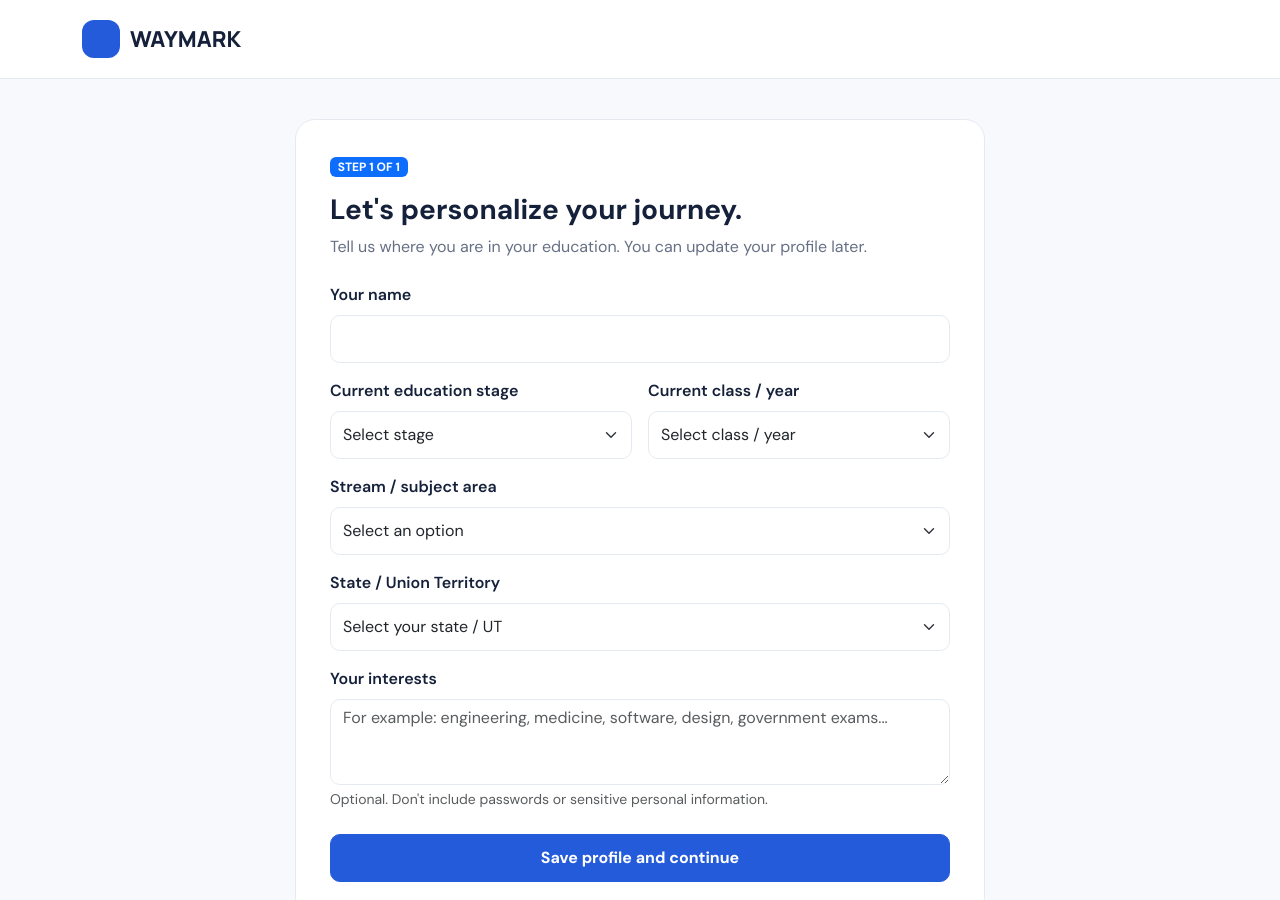
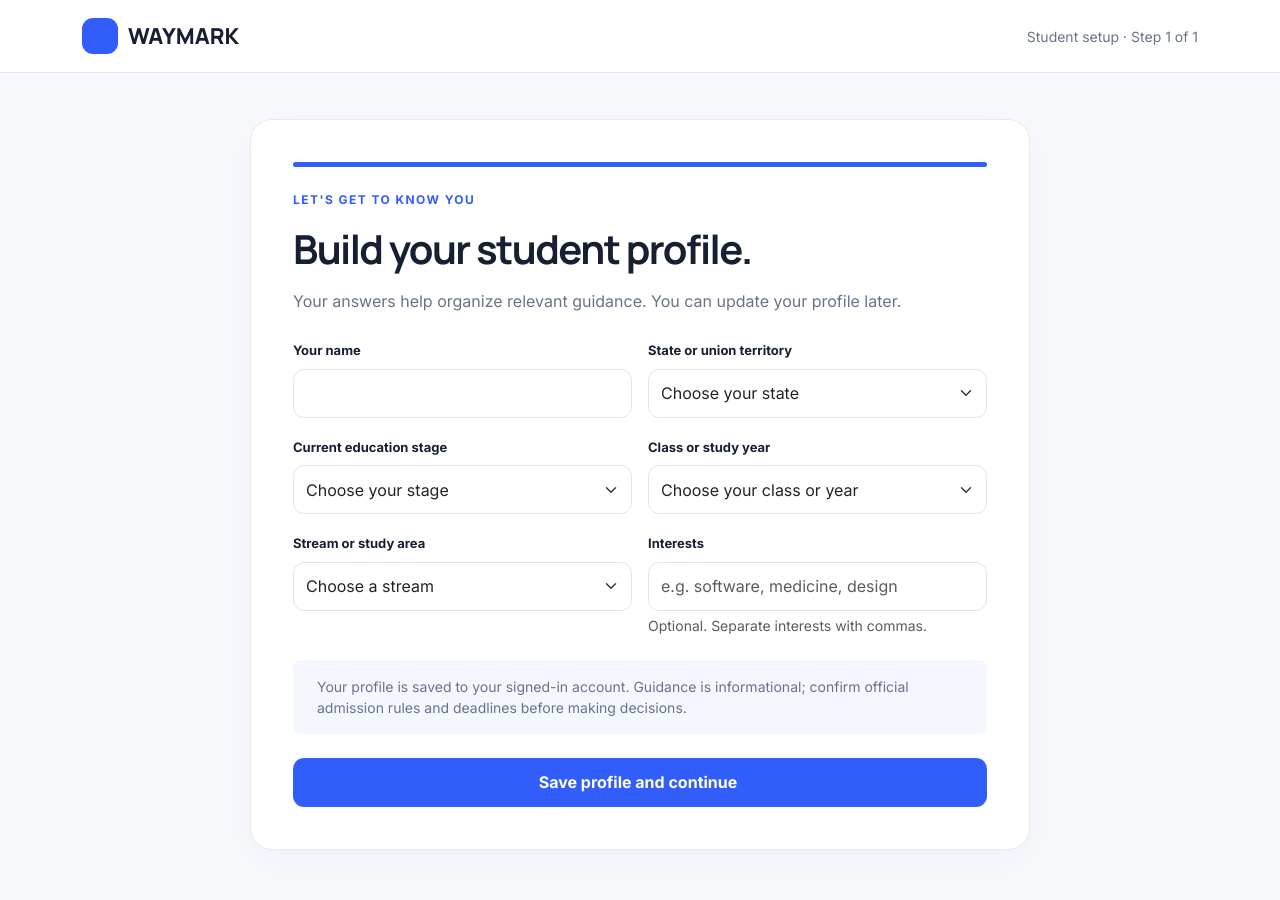
Before and after one commit to spideythedev/waymark-app, a website: page onboarding.html in a window 1280 px wide. Shown: the top 900 px of the page. Drawn offline with nearby package versions, Linux system fonts and the light colour scheme; no server answers.

Commit message:
Update onboarding.html

```diff
--- a/onboarding.html
+++ b/onboarding.html
@@ -6,302 +6,188 @@
   <meta name="theme-color" content="#ffffff">
   <title>Set up your profile — WAYMARK</title>
 
-  <link href="https://fonts.googleapis.com/css2?family=DM+Sans:wght@400;500;600;700;800&family=Manrope:wght@600;700;800&display=swap" rel="stylesheet">
-  <link href="https://cdn.jsdelivr.net/npm/bootstrap@5.3.8/dist/css/bootstrap.min.css" rel="stylesheet">
+  <link href="https://fonts.googleapis.com/css2?family=Inter:wght@400;500;600;700&family=Manrope:wght@600;700;800&display=swap" rel="stylesheet">
+  <link href="https://cdn.jsdelivr.net/npm/bootstrap@5.3.3/dist/css/bootstrap.min.css" rel="stylesheet">
   <script src="https://unpkg.com/lucide@latest"></script>
 
   <style>
-    :root {
-      --blue: #245bdb;
-      --ink: #15213a;
-      --muted: #667085;
-      --line: #e5eaf2;
-    }
-
-    * { box-sizing: border-box; }
-
-    body {
-      min-height: 100vh;
-      margin: 0;
-      background: #f7f9fd;
-      color: var(--ink);
-      font-family: "DM Sans", sans-serif;
-    }
-
-    header {
-      padding: 20px 0;
-      background: white;
-      border-bottom: 1px solid var(--line);
-    }
-
-    .brand {
-      display: inline-flex;
-      align-items: center;
-      gap: 10px;
-      color: var(--ink);
-      text-decoration: none;
-      font: 800 22px "Manrope", sans-serif;
-    }
-
-    .brand-icon {
-      width: 38px;
-      height: 38px;
-      display: grid;
-      place-items: center;
-      color: white;
-      background: var(--blue);
-      border-radius: 12px;
-    }
-
-    .setup-card {
-      max-width: 690px;
-      margin: 40px auto;
-      padding: 34px;
-      background: white;
-      border: 1px solid var(--line);
-      border-radius: 20px;
-    }
-
-    .form-control, .form-select {
-      min-height: 48px;
-      border-color: var(--line);
-      border-radius: 10px;
-    }
-
-    .form-control:focus, .form-select:focus {
-      border-color: var(--blue);
-      box-shadow: 0 0 0 3px #245bdb18;
-    }
-
-    .btn-primary {
-      min-height: 48px;
-      background: var(--blue);
-      border-color: var(--blue);
-      border-radius: 10px;
-      font-weight: 700;
-    }
-
-    .muted { color: var(--muted); }
-
-    #message { display: none; }
-
-    @media (max-width: 576px) {
-      .setup-card {
-        margin: 20px 12px;
-        padding: 24px 18px;
-      }
-    }
+    :root { --blue:#315efb; --ink:#172033; --muted:#68738a; --line:#e5eaf2; }
+    * { box-sizing:border-box; }
+    body { margin:0; background:#f7f9fd; color:var(--ink); font-family:Inter,sans-serif; }
+    h1,h2 { font-family:Manrope,sans-serif; letter-spacing:-.04em; }
+    .topbar { background:#fff; border-bottom:1px solid var(--line); padding:18px 0; }
+    .brand { display:flex; align-items:center; gap:10px; color:var(--ink); font:800 22px Manrope,sans-serif; text-decoration:none; }
+    .brand-icon { display:grid; place-items:center; width:36px; height:36px; border-radius:11px; color:white; background:var(--blue); }
+    .setup-card { max-width:780px; margin:46px auto; padding:clamp(22px,5vw,42px); border:1px solid var(--line); border-radius:22px; background:white; box-shadow:0 12px 40px rgba(28,45,90,.04); }
+    .eyebrow { color:var(--blue); font-size:12px; font-weight:800; letter-spacing:.12em; text-transform:uppercase; }
+    .form-label { font-size:13px; font-weight:700; }
+    .form-control,.form-select { min-height:49px; border-color:#dfe5ef; border-radius:11px; box-shadow:none!important; }
+    .form-control:focus,.form-select:focus { border-color:var(--blue); }
+    .btn-main { min-height:49px; padding:12px 20px; background:var(--blue); color:white; border:0; border-radius:11px; font-weight:700; }
+    .btn-main:hover { background:#2148db; color:white; }
+    .muted { color:var(--muted); }
+    .progress { height:5px; background:#e8edfa; }
+    .progress-bar { background:var(--blue); }
   </style>
 </head>
 
 <body>
-  <header>
-    <div class="container">
-      <a href="index.html" class="brand">
-        <span class="brand-icon"><i data-lucide="compass"></i></span>
-        WAYMARK
-      </a>
+  <header class="topbar">
+    <div class="container d-flex align-items-center justify-content-between">
+      <a href="index.html" class="brand"><span class="brand-icon"><i data-lucide="navigation"></i></span> WAYMARK</a>
+      <span class="small muted">Student setup · <span id="stepLabel">Step 1 of 1</span></span>
     </div>
   </header>
 
-  <main class="container">
+  <main class="container px-3">
     <section class="setup-card">
-      <div class="mb-4">
-        <span class="badge text-bg-primary mb-3">STEP 1 OF 1</span>
-        <h1 class="h3 fw-bold">Let's personalize your journey.</h1>
-        <p class="muted mb-0">
-          Tell us where you are in your education. You can update your profile later.
-        </p>
+      <div class="progress mb-4"><div class="progress-bar" style="width:100%"></div></div>
+      <div class="eyebrow mb-3">Let's get to know you</div>
+      <h1 class="fw-bold mb-3">Build your student profile.</h1>
+      <p class="muted mb-4">Your answers help organize relevant guidance. You can update your profile later.</p>
+
+      <div id="message" class="alert d-none" role="alert"></div>
+
+      <form id="profileForm">
+        <div class="row g-3">
+          <div class="col-md-6">
+            <label class="form-label" for="name">Your name</label>
+            <input class="form-control" id="name" maxlength="80" autocomplete="name" required>
           </div>
 
-      <div id="message" class="alert" role="status" aria-live="polite"></div>
-
-      <form id="profile-form">
-        <div class="mb-3">
-          <label for="name" class="form-label fw-semibold">Your name</label>
-          <input id="name" class="form-control" maxlength="80" required>
+          <div class="col-md-6">
+            <label class="form-label" for="state">State or union territory</label>
+            <select class="form-select" id="state" required>
+              <option value="">Choose your state</option>
+              <option>Andhra Pradesh</option><option>Arunachal Pradesh</option>
+              <option>Assam</option><option>Bihar</option><option>Chhattisgarh</option>
+              <option>Goa</option><option>Gujarat</option><option>Haryana</option>
+              <option>Himachal Pradesh</option><option>Jharkhand</option><option>Karnataka</option>
+              <option>Kerala</option><option>Madhya Pradesh</option><option>Maharashtra</option>
+              <option>Manipur</option><option>Meghalaya</option><option>Mizoram</option>
+              <option>Nagaland</option><option>Odisha</option><option>Punjab</option>
+              <option>Rajasthan</option><option>Sikkim</option><option>Tamil Nadu</option>
+              <option>Telangana</option><option>Tripura</option><option>Uttar Pradesh</option>
+              <option>Uttarakhand</option><option>West Bengal</option>
+              <option>Andaman and Nicobar Islands</option><option>Chandigarh</option>
+              <option>Dadra and Nagar Haveli and Daman and Diu</option>
+              <option>Delhi</option><option>Jammu and Kashmir</option>
+              <option>Ladakh</option><option>Lakshadweep</option><option>Puducherry</option>
+            </select>
           </div>
 
-        <div class="row g-3">
           <div class="col-md-6">
-            <label for="stage" class="form-label fw-semibold">Current education stage</label>
-            <select id="stage" class="form-select" required>
-              <option value="">Select stage</option>
-              <option value="school">School student</option>
-              <option value="class12">Completed Class 12</option>
-              <option value="undergraduate">Undergraduate student</option>
+            <label class="form-label" for="stage">Current education stage</label>
+            <select class="form-select" id="stage" required>
+              <option value="">Choose your stage</option>
+              <option value="school">School</option>
+              <option value="class12">After Class 12</option>
+              <option value="undergraduate">Undergraduate</option>
               <option value="graduate">Graduate</option>
               <option value="other">Other</option>
             </select>
           </div>
 
           <div class="col-md-6">
-            <label for="classLevel" class="form-label fw-semibold">Current class / year</label>
-            <select id="classLevel" class="form-select" required>
-              <option value="">Select class / year</option>
-              <option value="8">Class 8</option>
-              <option value="9">Class 9</option>
-              <option value="10">Class 10</option>
-              <option value="11">Class 11</option>
-              <option value="12">Class 12</option>
-              <option value="1st-year">College — 1st year</option>
-              <option value="2nd-year">College — 2nd year</option>
-              <option value="3rd-year">College — 3rd year</option>
-              <option value="4th-year">College — 4th year or later</option>
-              <option value="completed">Completed studies</option>
+            <label class="form-label" for="classLevel">Class or study year</label>
+            <select class="form-select" id="classLevel" required>
+              <option value="">Choose your class or year</option>
+              <option value="8">Class 8</option><option value="9">Class 9</option>
+              <option value="10">Class 10</option><option value="11">Class 11</option>
+              <option value="12">Class 12</option><option value="1st-year">1st year</option>
+              <option value="2nd-year">2nd year</option><option value="3rd-year">3rd year</option>
+              <option value="4th-year">4th year</option><option value="completed">Completed</option>
               <option value="other">Other</option>
             </select>
           </div>
-        </div>
 
-        <div class="mt-3 mb-3">
-          <label for="stream" class="form-label fw-semibold">Stream / subject area</label>
-          <select id="stream" class="form-select" required>
-            <option value="">Select an option</option>
+          <div class="col-md-6">
+            <label class="form-label" for="stream">Stream or study area</label>
+            <select class="form-select" id="stream" required>
+              <option value="">Choose a stream</option>
               <option value="science">Science</option>
               <option value="commerce">Commerce</option>
               <option value="arts">Arts / Humanities</option>
               <option value="vocational">Vocational</option>
-            <option value="general">General / not decided</option>
-            <option value="other">Other</option>
+              <option value="general">General</option>
+              <option value="other">Other / Not sure</option>
             </select>
           </div>
 
-        <div class="mb-3">
-          <label for="state" class="form-label fw-semibold">State / Union Territory</label>
-          <select id="state" class="form-select" required>
-            <option value="">Select your state / UT</option>
-            <option>Andhra Pradesh</option>
-            <option>Arunachal Pradesh</option>
-            <option>Assam</option>
-            <option>Bihar</option>
-            <option>Chhattisgarh</option>
-            <option>Goa</option>
-            <option>Gujarat</option>
-            <option>Haryana</option>
-            <option>Himachal Pradesh</option>
-            <option>Jharkhand</option>
-            <option>Karnataka</option>
-            <option>Kerala</option>
-            <option>Madhya Pradesh</option>
-            <option>Maharashtra</option>
-            <option>Manipur</option>
-            <option>Meghalaya</option>
-            <option>Mizoram</option>
-            <option>Nagaland</option>
-            <option>Odisha</option>
-            <option>Punjab</option>
-            <option>Rajasthan</option>
-            <option>Sikkim</option>
-            <option>Tamil Nadu</option>
-            <option>Telangana</option>
-            <option>Tripura</option>
-            <option>Uttar Pradesh</option>
-            <option>Uttarakhand</option>
-            <option>West Bengal</option>
-            <option>Andaman and Nicobar Islands</option>
-            <option>Chandigarh</option>
-            <option>Dadra and Nagar Haveli and Daman and Diu</option>
-            <option>Delhi</option>
-            <option>Jammu and Kashmir</option>
-            <option>Ladakh</option>
-            <option>Lakshadweep</option>
-            <option>Puducherry</option>
-          </select>
+          <div class="col-md-6">
+            <label class="form-label" for="interests">Interests</label>
+            <input class="form-control" id="interests" maxlength="300" placeholder="e.g. software, medicine, design">
+            <div class="form-text">Optional. Separate interests with commas.</div>
+          </div>
         </div>
 
-        <div class="mb-4">
-          <label for="interests" class="form-label fw-semibold">Your interests</label>
-          <textarea
-            id="interests"
-            class="form-control"
-            rows="3"
-            maxlength="500"
-            placeholder="For example: engineering, medicine, software, design, government exams..."
-          ></textarea>
-          <div class="form-text">Optional. Don't include passwords or sensitive personal information.</div>
+        <div class="mt-4 p-3 rounded-3" style="background:#f5f7ff">
+          <div class="d-flex gap-2">
+            <i data-lucide="shield-check" class="text-primary flex-shrink-0"></i>
+            <p class="small muted mb-0">Your profile is saved to your signed-in account. Guidance is informational; confirm official admission rules and deadlines before making decisions.</p>
+          </div>
         </div>
 
-        <button id="save-button" class="btn btn-primary w-100" type="submit">
-          Save profile and continue <i data-lucide="arrow-right" width="17"></i>
+        <button id="saveButton" class="btn btn-main w-100 mt-4" type="submit">
+          Save profile and continue <i data-lucide="arrow-right" class="ms-1" style="width:17px"></i>
         </button>
       </form>
     </section>
   </main>
 
   <script type="module">
-    import {
-      auth,
-      persistenceReady,
-      requireUser,
-      getProfile,
-      saveProfile
-    } from "./assets/waymark.js";
+    import { requireUser, getProfile, saveProfile } from "./assets/waymark.js";
 
-    const $ = (id) => document.getElementById(id);
+    const $ = id => document.getElementById(id);
+    const user = await requireUser({ checkOnboarding: false });
 
     function showMessage(text, type = "danger") {
-      const box = $("message");
-      box.className = `alert alert-${type}`;
-      box.textContent = text;
-      box.style.display = "block";
+      $("message").className = `alert alert-${type}`;
+      $("message").textContent = text;
     }
 
-    await persistenceReady;
-
-    const user = await requireUser({ checkOnboarding: false });
-
     if (user) {
-      try {
       const profile = await getProfile(user.uid);
 
-        $("name").value =
-          profile?.name ||
-          user.displayName ||
-          "";
-
       if (profile) {
+        $("name").value = profile.name || user.displayName || "";
+        $("state").value = profile.state || "";
         $("stage").value = profile.stage || "";
         $("classLevel").value = profile.classLevel || "";
         $("stream").value = profile.stream || "";
-          $("state").value = profile.state || "";
         $("interests").value = profile.interests || "";
-        }
-      } catch (error) {
-        console.error(error);
-        showMessage("We couldn't load your saved profile. You can try again.");
+      } else {
+        $("name").value = user.displayName || "";
       }
     }
 
-    $("profile-form").addEventListener("submit", async (event) => {
+    $("profileForm").addEventListener("submit", async event => {
       event.preventDefault();
-
       if (!user) return;
 
-      const button = $("save-button");
+      const button = $("saveButton");
       button.disabled = true;
-      button.textContent = "Saving profile...";
+      button.textContent = "Saving your profile…";
 
       try {
         await saveProfile(user.uid, {
           name: $("name").value.trim(),
+          state: $("state").value,
           stage: $("stage").value,
           classLevel: $("classLevel").value,
           stream: $("stream").value,
-          state: $("state").value,
           interests: $("interests").value.trim(),
-          onboardingComplete: true,
-          email: user.email || null,
-          phoneNumber: user.phoneNumber || null
+          email: user.email || "",
+          phoneNumber: user.phoneNumber || "",
+          onboardingComplete: true
         });
 
         window.location.replace("dashboard.html");
       } catch (error) {
-        console.error(error);
-        showMessage("Your profile could not be saved. Check your connection and Firestore rules.");
+        showMessage(error.message || "Could not save your profile. Please try again.");
       } finally {
         button.disabled = false;
-        button.innerHTML = 'Save profile and continue <i data-lucide="arrow-right" width="17"></i>';
+        button.innerHTML = 'Save profile and continue <i data-lucide="arrow-right" class="ms-1" style="width:17px"></i>';
         lucide.createIcons();
       }
     });
```
Lines whose indentation alone changed are shown as unchanged.
